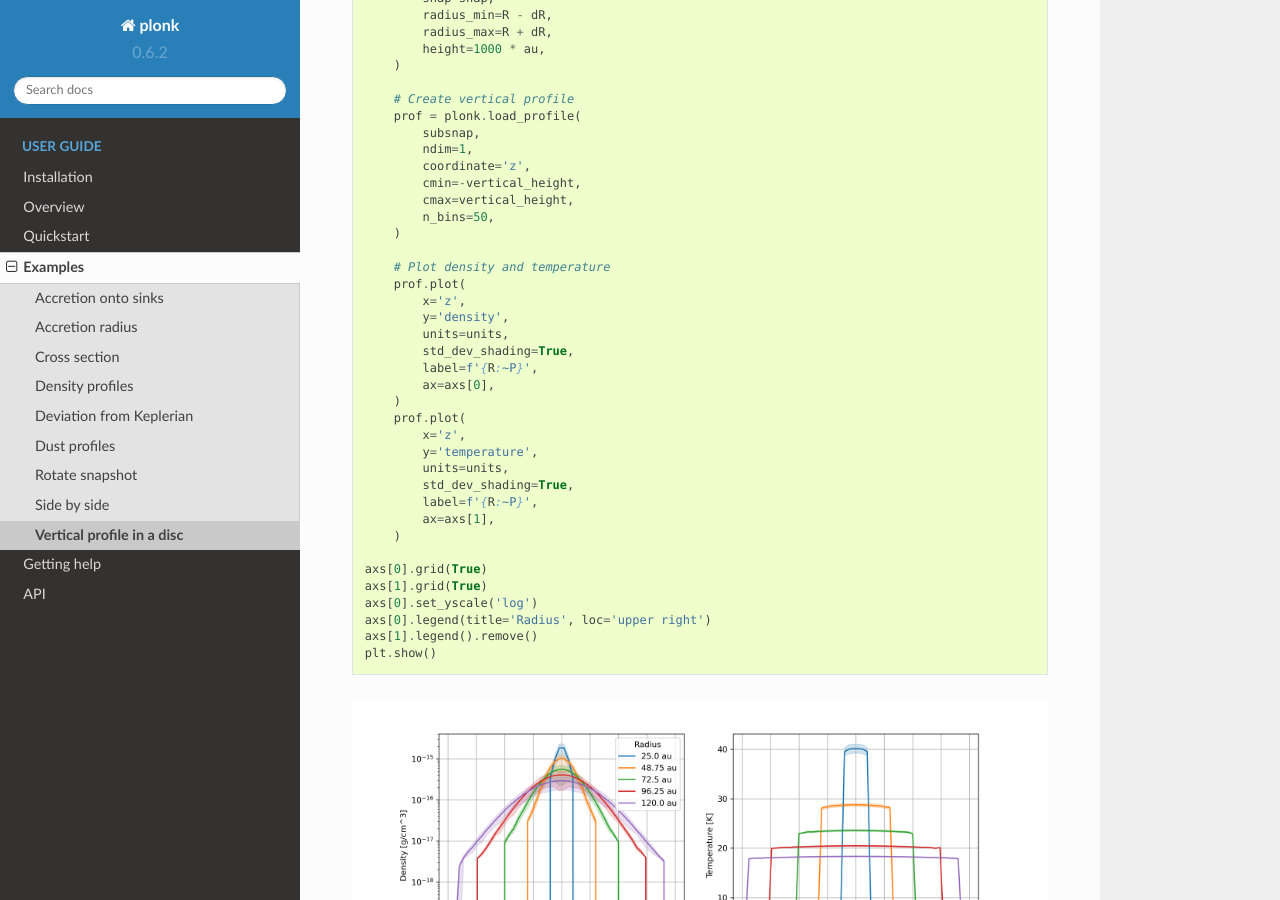
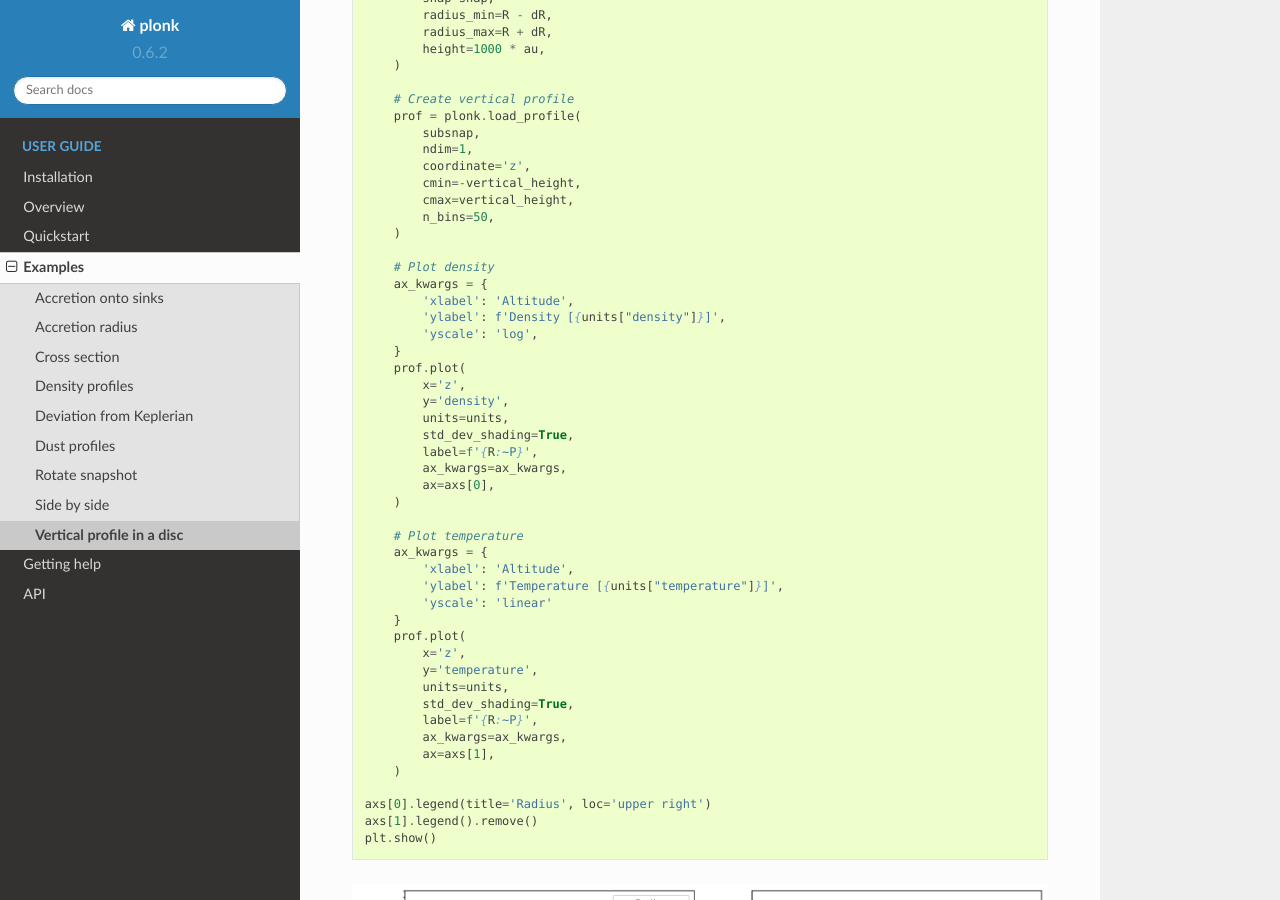
Before and after one commit to dmentipl/plonk, a Sphinx documentation site: the page built from docs/source/examples/vertical-profile-disc.rst, in a window 1280 px wide and 900 px high, scrolled down 785 px. Built offline with Sphinx 7.4.7 and the Read the Docs theme 2.0.0, drawn with Linux system fonts in a browser that asks for light colours; formulas are drawn with MathJax 3.

Commit message:
Update docs

```diff
--- a/docs/source/examples/accretion-onto-sinks.rst
+++ b/docs/source/examples/accretion-onto-sinks.rst
@@ -9,9 +9,6 @@ Plot mass accretion and accretion rate onto sink particles.
     import matplotlib.pyplot as plt
     import numpy as np
     import plonk
-
-    # Set Seaborn plot style
-    plt.style.use('seaborn')
 
     # Load simulation
     sim = plonk.load_sim(prefix='disc')
--- a/docs/source/examples/cross-section.rst
+++ b/docs/source/examples/cross-section.rst
@@ -17,8 +17,8 @@ Plot cross section at z=0.
         x='x',
         y='z',
         interp='slice',
+        units=units,
         cmap='gist_heat',
-        units=units,
     )
     plt.show()
 
--- a/docs/source/examples/density-profiles.rst
+++ b/docs/source/examples/density-profiles.rst
@@ -9,8 +9,6 @@ Plot a density profile for multiple snapshots.
     import matplotlib.pyplot as plt
     import numpy as np
     import plonk
-
-    plt.style.use('ggplot')
 
     # Load simulation
     sim = plonk.load_sim(prefix='disc')
--- a/docs/source/examples/dust-profiles.rst
+++ b/docs/source/examples/dust-profiles.rst
@@ -22,8 +22,7 @@ Plot the dust density profile per species.
     y = [f'dust_density_{n+1:03}' for n in range(snap.num_dust_species)]
 
     units = {'position': 'au', 'dust_density': 'g/cm^3'}
-    ax = prof.plot(x='radius', y=y, units=units)
-    ax.set_yscale('log')
+    ax = prof.plot(x='radius', y=y, units=units, ax_kwargs={'yscale': 'log'})
 
 .. figure:: ../_static/dust_profiles.png
 
--- a/docs/source/examples/vertical-profile-disc.rst
+++ b/docs/source/examples/vertical-profile-disc.rst
@@ -56,27 +56,38 @@ radii in a disc.
             n_bins=50,
         )
 
-        # Plot density and temperature
+        # Plot density
+        ax_kwargs = {
+            'xlabel': 'Altitude',
+            'ylabel': f'Density [{units["density"]}]',
+            'yscale': 'log',
+        }
         prof.plot(
             x='z',
             y='density',
             units=units,
             std_dev_shading=True,
             label=f'{R:~P}',
+            ax_kwargs=ax_kwargs,
             ax=axs[0],
         )
+
+        # Plot temperature
+        ax_kwargs = {
+            'xlabel': 'Altitude',
+            'ylabel': f'Temperature [{units["temperature"]}]',
+            'yscale': 'linear'
+        }
         prof.plot(
             x='z',
             y='temperature',
             units=units,
             std_dev_shading=True,
             label=f'{R:~P}',
+            ax_kwargs=ax_kwargs,
             ax=axs[1],
         )
 
-    axs[0].grid(True)
-    axs[1].grid(True)
-    axs[0].set_yscale('log')
     axs[0].legend(title='Radius', loc='upper right')
     axs[1].legend().remove()
     plt.show()
```
Also changed, not shown: docs/source/_static/accretion.png, docs/source/_static/density_profile.png, docs/source/_static/vertical_profile.png, 2 other files.
